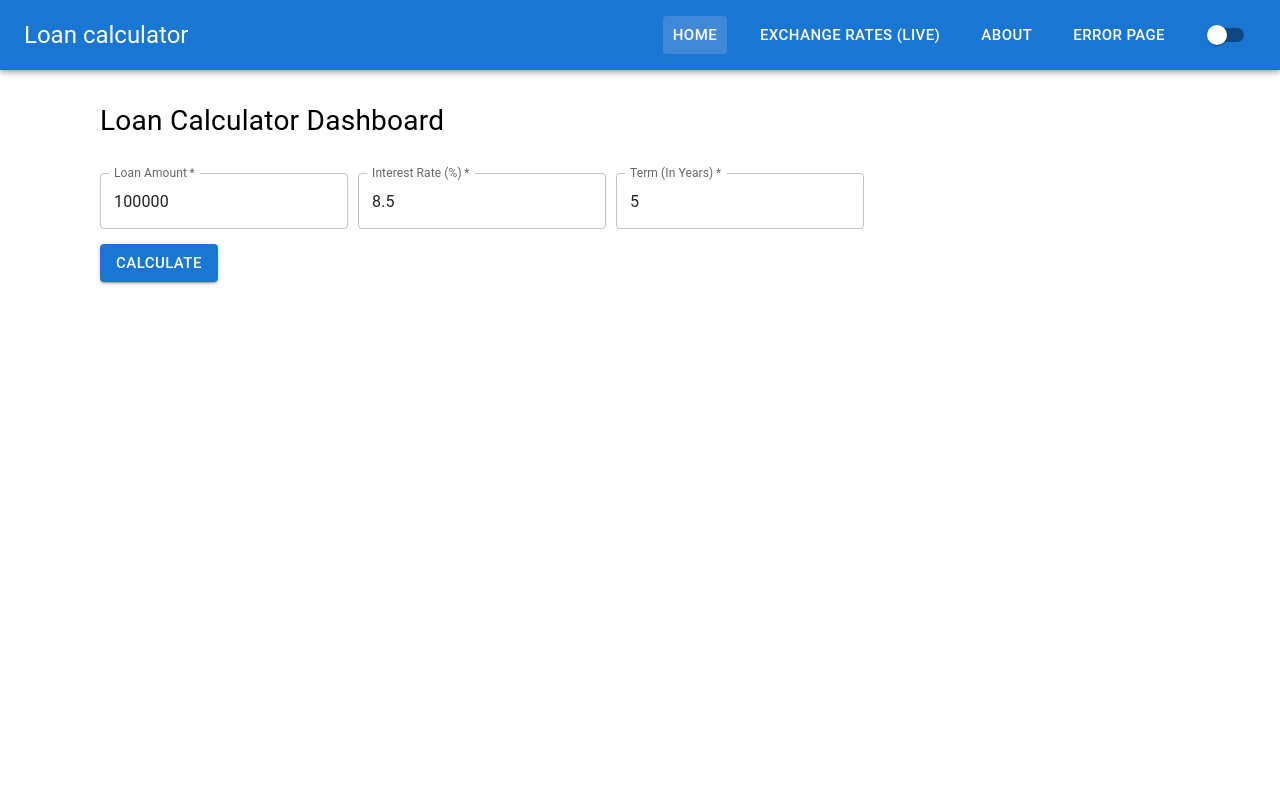
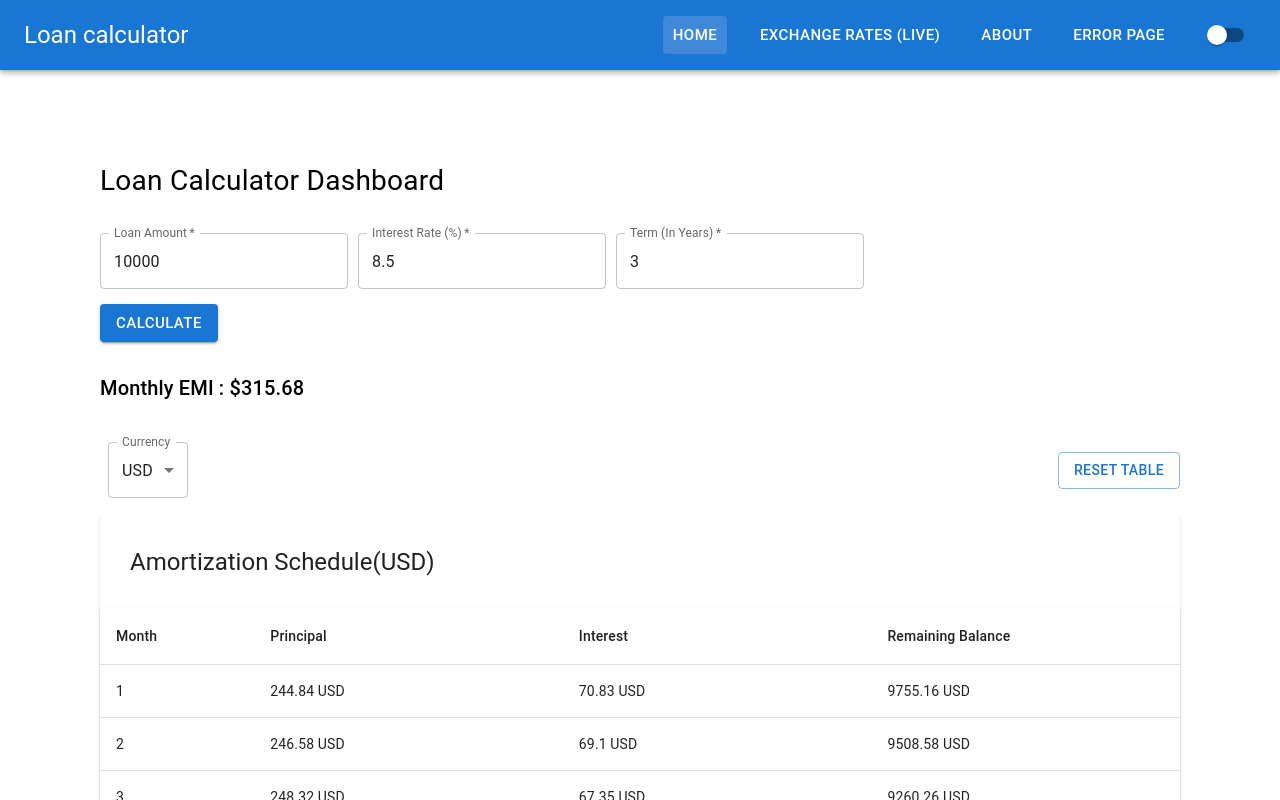
Before and after one commit to ajeeshRS/loan-calculator, a React (Vite) app: page / in a window 1280 px wide. Both pictures are taken after a click on the button "CALCULATE". Shown: the top 800 px of the page. Built offline with nearby package versions, Linux system fonts and the light colour scheme.

Commit message:
feat:  added Amortization Schedule calculation

```diff
--- a/package.json
+++ b/package.json
@@ -14,12 +14,16 @@
     "@emotion/styled": "^11.14.0",
     "@mui/icons-material": "^7.0.2",
     "@mui/material": "^7.0.2",
+    "chance": "^1.1.12",
     "react": "^19.1.0",
     "react-dom": "^19.1.0",
-    "react-router-dom": "^7.5.3"
+    "react-router-dom": "^7.5.3",
+    "react-virtuoso": "^4.12.7",
+    "sonner": "^2.0.3"
   },
   "devDependencies": {
     "@eslint/js": "^9.25.0",
+    "@types/chance": "^1.1.6",
     "@types/react": "^19.1.2",
     "@types/react-dom": "^19.1.2",
     "@vitejs/plugin-react": "^4.4.1",
--- a/src/App.css
+++ b/src/App.css
@@ -2,14 +2,16 @@ html {
   margin: 0;
   padding: 0;
   outline: 0;
+  min-height: 100vh;
 }
 .home_section {
   width: 100vw;
-  height: 100vh;
+  min-height: 150vh;
   display: flex;
   justify-content: start;
   align-items: start;
   padding-top: 40px;
+  padding-bottom: 40px;
 }
 
 .dashboard {
--- a/src/components/Dashboard.tsx
+++ b/src/components/Dashboard.tsx
@@ -1,6 +1,26 @@
 import { Box, Button, TextField, Typography, useTheme } from "@mui/material";
+import { useState } from "react";
+import { getAmortizationSchedule } from "../utils/utils";
+import { toast } from "sonner";
+import DataTable from "./DataTable";
+import InputLabel from "@mui/material/InputLabel";
+import MenuItem from "@mui/material/MenuItem";
+import FormControl from "@mui/material/FormControl";
+import Select, { type SelectChangeEvent } from "@mui/material/Select";
+import type { AmortizationScheduleRow, Currency } from "../utils/types";
 
 function Dashboard() {
+  const [loanAmount, setLoanAmount] = useState(10000);
+  const [interestRate, setInterestRate] = useState(8.5);
+  const [termInYears, setTermInYears] = useState(3);
+  const [emi, setEmi] = useState(0);
+  const [currency, setCurrency] = useState<Currency>("USD");
+  const [schedules, setSchedules] = useState<AmortizationScheduleRow[]>([]);
+
+  const theme = useTheme();
+
+  const currencies = ["USD", "EUR", "INR", "CAD", "GBP", "JPY", "AUD"];
+
   const styles = {
     inputBox: {
       mr: { md: "10px", sm: "10px" },
@@ -11,15 +31,64 @@ function Dashboard() {
     },
   };
 
-  const theme = useTheme();
+  const handleInputChange = (
+    fn: (value: number) => void,
+    inputValue: number
+  ) => {
+    fn(inputValue);
+  };
+
+  const handleReset = () => {
+    setLoanAmount(0);
+    setInterestRate(0);
+    setTermInYears(0);
+    setSchedules([]);
+    setEmi(0);
+  };
+
+  const handleCalculate = () => {
+    if (!loanAmount || !interestRate || !termInYears) {
+      toast.error("All fields are required!");
+    }
+
+    const { emi, schedules } = getAmortizationSchedule(
+      loanAmount,
+      interestRate,
+      termInYears
+    );
+    console.log(emi, schedules);
+    setEmi(emi);
+    setSchedules(schedules);
+  };
+
+  const renderCurrencySymbol = (currency: Currency) => {
+    switch (currency) {
+      case "USD":
+        return "$";
+      case "EUR":
+        return "€";
+      case "INR":
+        return "₹";
+      case "CAD":
+        return "$";
+      case "GBP":
+        return "£";
+      case "JPY":
+        return "¥";
+      case "AUD":
+        return "$";
+      default:
+        return null;
+    }
+  };
 
   return (
     <Box
       className="dashboard"
       sx={{
-        paddingLeft: { xs: "25px", sm: "30px", md: "100px" },
-        paddingRight: { xs: "25px", sm: "20px" },
-        mt: "20px",
+        padding: { xs: "10px", sm: "10px", md: "100px" },
+        minHeight: "100vh",
+        mt: { md: "20px", xs: "50px", sm: "50px" },
       }}
     >
       <Typography
@@ -33,9 +102,14 @@ function Dashboard() {
         Loan Calculator Dashboard
       </Typography>
       <Box className="input_form" sx={{ flexDirection: { sm: "column" } }}>
+        {/* input fields */}
         <Box>
           <TextField
             required
+            value={loanAmount}
+            onChange={(e) =>
+              handleInputChange(setLoanAmount, parseInt(e.target.value))
+            }
             type="number"
             sx={styles.inputBox}
             label="Loan Amount"
@@ -43,6 +117,10 @@ function Dashboard() {
           />
           <TextField
             required
+            value={interestRate}
+            onChange={(e) =>
+              handleInputChange(setInterestRate, parseFloat(e.target.value))
+            }
             type="number"
             sx={styles.inputBox}
             label="Interest Rate (%)"
@@ -50,6 +128,10 @@ function Dashboard() {
           />
           <TextField
             required
+            value={termInYears}
+            onChange={(e) =>
+              handleInputChange(setTermInYears, parseInt(e.target.value))
+            }
             type="number"
             sx={styles.inputBox}
             className="input_box"
@@ -59,6 +141,7 @@ function Dashboard() {
         </Box>
         <Button
           variant="contained"
+          onClick={handleCalculate}
           sx={{
             fontSize: "15px",
             marginRight: "25px",
@@ -72,6 +155,65 @@ function Dashboard() {
           Calculate
         </Button>
       </Box>
+      {/* render table and monthly emi only when schedules array is non empty and emi not equal to zero */}
+      {schedules.length > 0 && emi !== 0 && (
+        <>
+          <Box
+            sx={{
+              width: "100%",
+              display: "flex",
+              flexDirection: "column",
+              justifyContent: "start",
+              alignItems: "start",
+              pt: "30px",
+            }}
+          >
+            <Typography
+              variant="h6"
+              sx={{ color: theme.palette.mode === "dark" ? "#fff" : "#000" }}
+            >
+              {`Monthly EMI : ${renderCurrencySymbol(currency)}${emi}`}
+            </Typography>
+            <Box
+              sx={{
+                display: "flex",
+                width: "100%",
+                justifyContent: "space-between",
+                alignItems: "center",
+                pt: "30px",
+              }}
+            >
+              {/* currency select input */}
+              <FormControl sx={{ m: 1, minWidth: 80 }}>
+                <InputLabel id="demo-simple-select-autowidth-label">
+                  Currency
+                </InputLabel>
+                <Select
+                  labelId="demo-simple-select-autowidth-label"
+                  id="demo-simple-select-autowidth"
+                  value={currency}
+                  defaultValue="USD"
+                  onChange={(e: SelectChangeEvent) =>
+                    setCurrency(e.target.value as Currency)
+                  }
+                  autoWidth
+                  label="Currency"
+                >
+                  {currencies.map((c, i) => (
+                    <MenuItem value={currencies[i]}>{c}</MenuItem>
+                  ))}
+                </Select>
+              </FormControl>
+              {/* reset button */}
+              <Button variant="outlined" onClick={handleReset}>
+                Reset table
+              </Button>
+            </Box>
+          </Box>
+          {/* rendering data table with emi schedule and currency passed as props */}
+          <DataTable rows={schedules} currency={currency} />
+        </>
+      )}
     </Box>
   );
 }
--- /dev/null
+++ b/src/components/DataTable.tsx
@@ -0,0 +1,129 @@
+import * as React from "react";
+import Table from "@mui/material/Table";
+import TableBody from "@mui/material/TableBody";
+import TableCell from "@mui/material/TableCell";
+import TableContainer from "@mui/material/TableContainer";
+import TableHead from "@mui/material/TableHead";
+import TableRow from "@mui/material/TableRow";
+import Paper from "@mui/material/Paper";
+import { TableVirtuoso, type TableComponents } from "react-virtuoso";
+import { Typography } from "@mui/material";
+import type { AmortizationScheduleRow } from "../utils/types";
+
+function DataTable({
+  rows,
+  currency,
+}: {
+  rows: AmortizationScheduleRow[] | [];
+  currency: string;
+}) {
+  interface Data {
+    month: number;
+    principal: number;
+    interest: number;
+    balance: number;
+  }
+
+  interface ColumnData {
+    dataKey: keyof Data;
+    label: string;
+    numeric?: string;
+    width?: number;
+  }
+
+  // column data
+  const columns: ColumnData[] = [
+    {
+      width: 50,
+      label: "Month",
+      dataKey: "month",
+    },
+    {
+      width: 100,
+      label: "Principal",
+      dataKey: "principal",
+    },
+    {
+      width: 100,
+      label: "Interest",
+      dataKey: "interest",
+    },
+    {
+      width: 100,
+      label: "Remaining Balance",
+      dataKey: "balance",
+    },
+  ];
+
+  //  virtuoso table components
+  const VirtuosoTableComponents: TableComponents<Data> = {
+    Scroller: React.forwardRef<HTMLDivElement>((props, ref) => (
+      <TableContainer component={Paper} {...props} ref={ref} />
+    )),
+    Table: (props) => (
+      <Table
+        {...props}
+        sx={{ borderCollapse: "separate", tableLayout: "fixed" }}
+      />
+    ),
+    TableHead: React.forwardRef<HTMLTableSectionElement>((props, ref) => (
+      <TableHead {...props} ref={ref} />
+    )),
+    TableRow,
+    TableBody: React.forwardRef<HTMLTableSectionElement>((props, ref) => (
+      <TableBody {...props} ref={ref} />
+    )),
+  };
+
+  function fixedHeaderContent() {
+    return (
+      <TableRow>
+        {columns.map((column) => (
+          <TableCell
+            key={column.dataKey}
+            variant="head"
+            align={column.numeric || false ? "right" : "left"}
+            style={{ width: column.width }}
+            sx={{ backgroundColor: "background.paper" }}
+          >
+            {column.label}
+          </TableCell>
+        ))}
+      </TableRow>
+    );
+  }
+
+  function rowContent(_index: number, row: Data) {
+    return (
+      <React.Fragment>
+        {columns.map((column) => (
+          <TableCell
+            key={column.dataKey}
+            align={column.numeric || false ? "right" : "left"}
+          >
+            {`${row[column.dataKey]} ${
+              column.dataKey !== "month" ? currency : ""
+            }`}
+            {/* {row[column.dataKey]} */}
+          </TableCell>
+        ))}
+      </React.Fragment>
+    );
+  }
+
+  return (
+    <Paper style={{ height: 400, width: "100%", marginTop: "10px" }}>
+      <Typography variant="h5" sx={{ padding: "30px" }}>
+        {` Amortization Schedule(${currency})`}
+      </Typography>
+      <TableVirtuoso
+        data={rows}
+        components={VirtuosoTableComponents}
+        fixedHeaderContent={fixedHeaderContent}
+        itemContent={rowContent}
+      />
+    </Paper>
+  );
+}
+
+export default DataTable;
--- a/src/main.tsx
+++ b/src/main.tsx
@@ -3,11 +3,12 @@ import { createRoot } from "react-dom/client";
 import "./index.css";
 import App from "./App.tsx";
 import { BrowserRouter } from "react-router-dom";
-
+import { Toaster } from "sonner";
 createRoot(document.getElementById("root")!).render(
   <StrictMode>
     <BrowserRouter>
       <App />
+      <Toaster position="top-center" />
     </BrowserRouter>
   </StrictMode>
 );
--- /dev/null
+++ b/src/utils/types.ts
@@ -0,0 +1,8 @@
+export type Currency = "USD" | "EUR" | "INR" | "CAD" | "GBP" | "JPY" | "AUD";
+
+export type AmortizationScheduleRow = {
+    month: number;
+    principal: number;
+    interest: number;
+    balance: number;
+  };
--- /dev/null
+++ b/src/utils/utils.ts
@@ -0,0 +1,35 @@
+import type { AmortizationScheduleRow } from "./types";
+
+export const getAmortizationSchedule = (
+  principal: number,
+  annualRate: number,
+  years: number
+): { emi: number; schedules: AmortizationScheduleRow[] } => {
+  let p = principal; //principal amount
+  let r = annualRate / 12 / 100; //monthly interest rate
+  let n = 12 * years; // no of months
+
+
+  // monthly emi calculation
+  const emi = (p * r * (1 + r) ** n) / ((1 + r) ** n - 1);
+
+  const schedules: AmortizationScheduleRow[] = [];
+
+  let balance = principal;
+
+  for (let i = 0; i < n; i++) {
+    const interest = balance * r;
+    const principalAmount = emi - interest;
+
+    balance -= principalAmount;
+
+    schedules.push({
+      month: i + 1,
+      principal: parseFloat(principalAmount.toFixed(2)),
+      balance: parseFloat(balance.toFixed(2)),
+      interest: parseFloat(interest.toFixed(2)),
+    });
+  }
+
+  return { emi: parseFloat(emi.toFixed(2)), schedules };
+};
```
Also changed, not shown: 1 other file (tests, documents, lock files or other folders).
